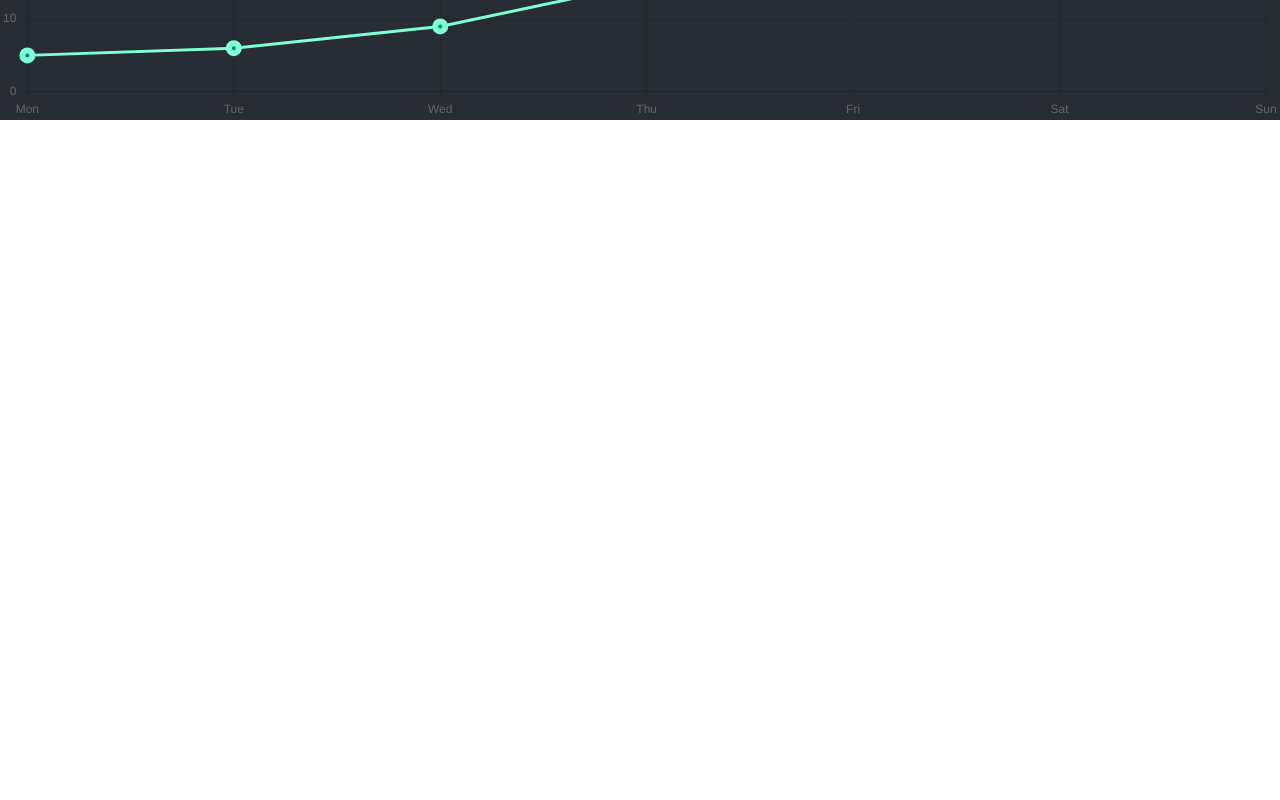
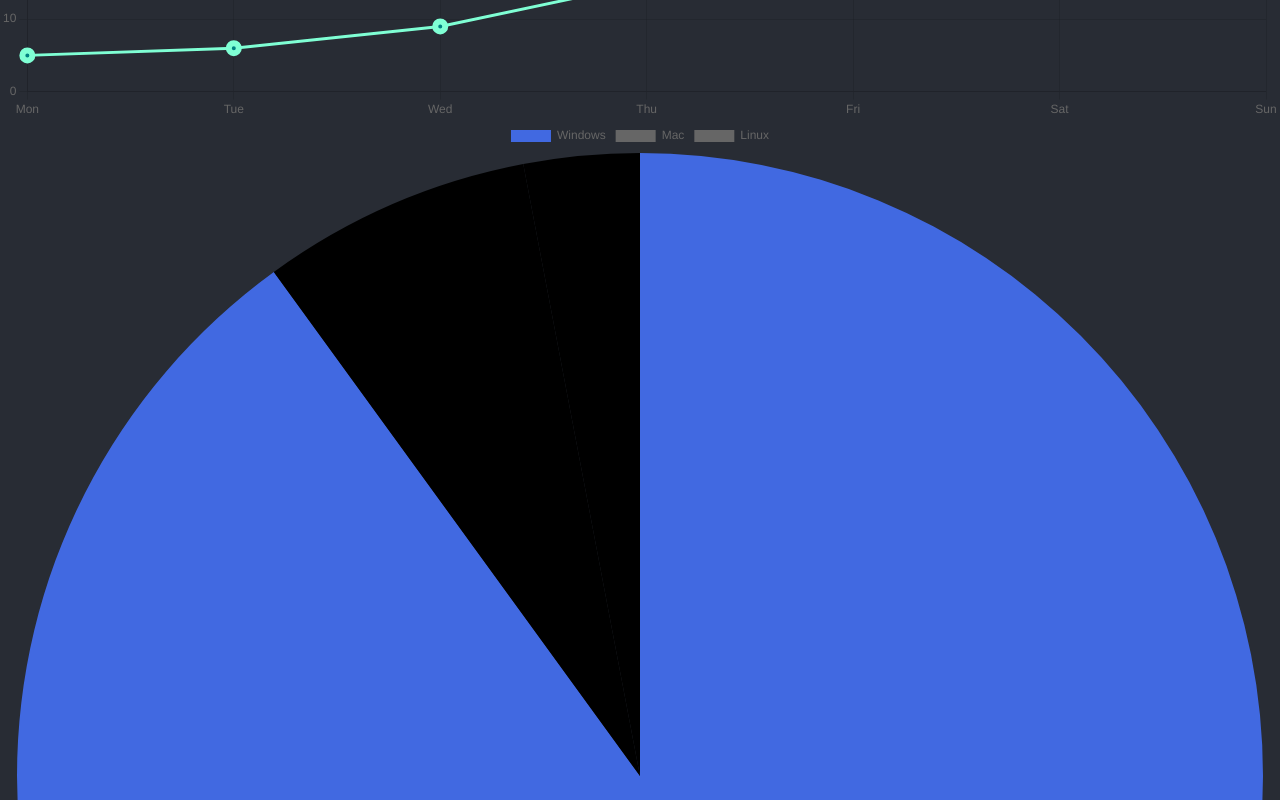
Before and after one commit to AKIRA-HONDA0803/React-Chartjs, a React (Create React App) app: page / in a window 1280 px wide. Shown: the part 520-1320 px from the top of the page. Before the commit the page ends 800 px from the top, so only its background shows below. Built offline with nearby package versions, Linux system fonts and the light colour scheme.

Commit message:
Pie Chart

```diff
--- a/src/App.tsx
+++ b/src/App.tsx
@@ -11,13 +11,15 @@
   Title,
   Tooltip,
   Legend,
+  ArcElement
   } from 'chart.js';
-
+import PiePlot from './components/PiePlot';
   ChartJS.register(
   CategoryScale,
   LinearScale,
   PointElement,
   LineElement,
+  ArcElement,
   Title,
   Tooltip,
   Legend
@@ -27,6 +29,7 @@
   return (
     <div className="App">
       <LinePlot />
+      <PiePlot />
     </div>
   );
 }
--- /dev/null
+++ b/src/components/PiePlot.tsx
@@ -0,0 +1,25 @@
+import React from 'react';
+import { Pie, Doughnut } from "react-chartjs-2";
+
+const data = {
+  labels: ["Windows", "Mac", "Linux"],
+  datasets: [
+    {
+      data: [90, 7, 3],
+      backgroundColor: ["#4169e1", "ff1493", "FFCE56"],
+      hoverBackgroundColor: ["#36A2EB", "FF6384", "FFCE56"],
+      borderColor: ["transparent", "transparent", "transparent"],
+    },
+  ],
+};
+
+const PiePlot: React.FC = () => {
+  return (
+    <div>
+      <Pie data={data}/>
+      <Doughnut data={data}/>
+    </div>
+  )
+}
+
+export default PiePlot;
```
